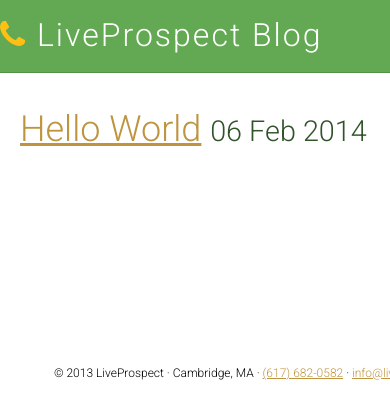
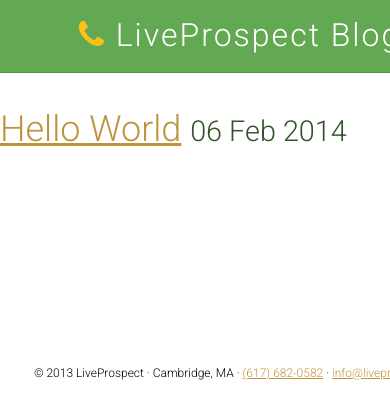
Before and after one commit to LiveProspect/liveprospect.github.io, a Jekyll site: the page built from index.html, in a window 390 px wide. Shown: the top 419 px of the page. Built offline with Jekyll 4.4.1, drawn with Linux system fonts in a browser that asks for light colours; nearby versions of some CDN libraries; Markdown is read by kramdown in place of the engine named in the settings.

Commit message:
align center title, remove responsive padding.

```diff
--- a/css/main.css
+++ b/css/main.css
@@ -88,12 +88,6 @@
   .container:after {
     clear: both; }
 
-@media (max-width: 640px) {
-  body > .container {
-    margin: 0 20px;
-  }
-}
-
 .left, .right {
   width: 50%;
   float: left;
@@ -126,24 +120,12 @@
     text-decoration: none;
     color: white; }
   header nav .logo {
-    float: left;
     font-size: 32px;
+    text-align: center;
     letter-spacing: 2px;
     font-weight: 300; }
     header nav .logo a .icon {
       color: #ffc015; }
-  header nav .actions {
-    float: right;
-    line-height: 32px; }
-    header nav .actions a {
-      margin-left: 1em; }
-      header nav .actions a:link {
-        background: transparent; }
-  header.compact {
-    padding: 3px 8px;
-    border-bottom-width: 1px; }
-    header.compact nav.container {
-      width: auto; }
 
 section.content {
   min-height: 400px; }
```
